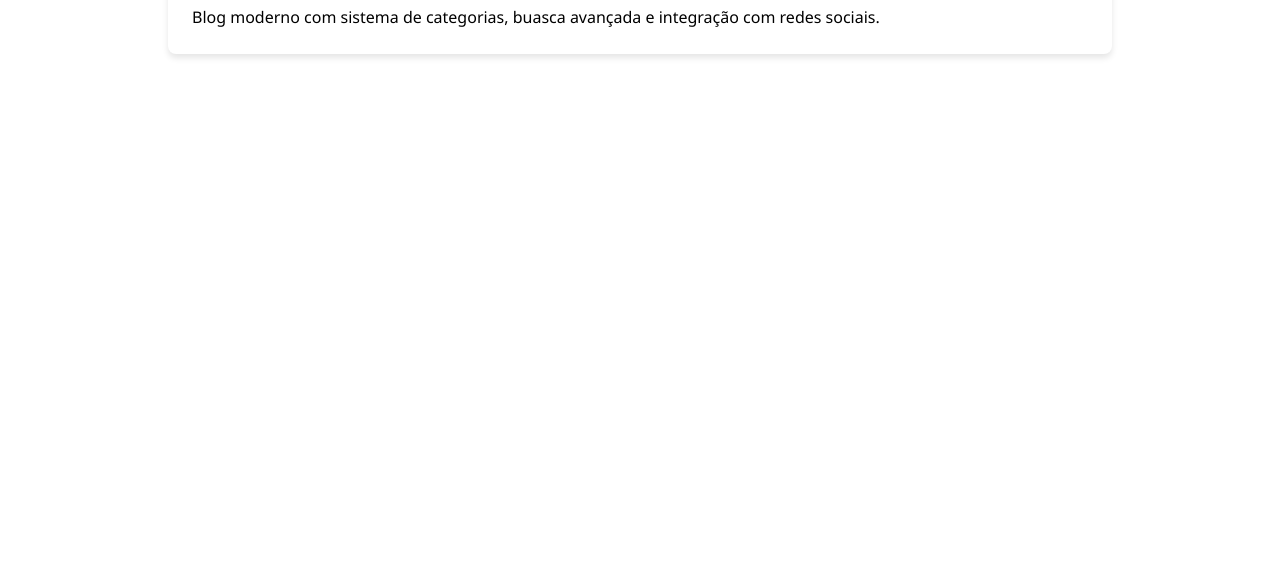
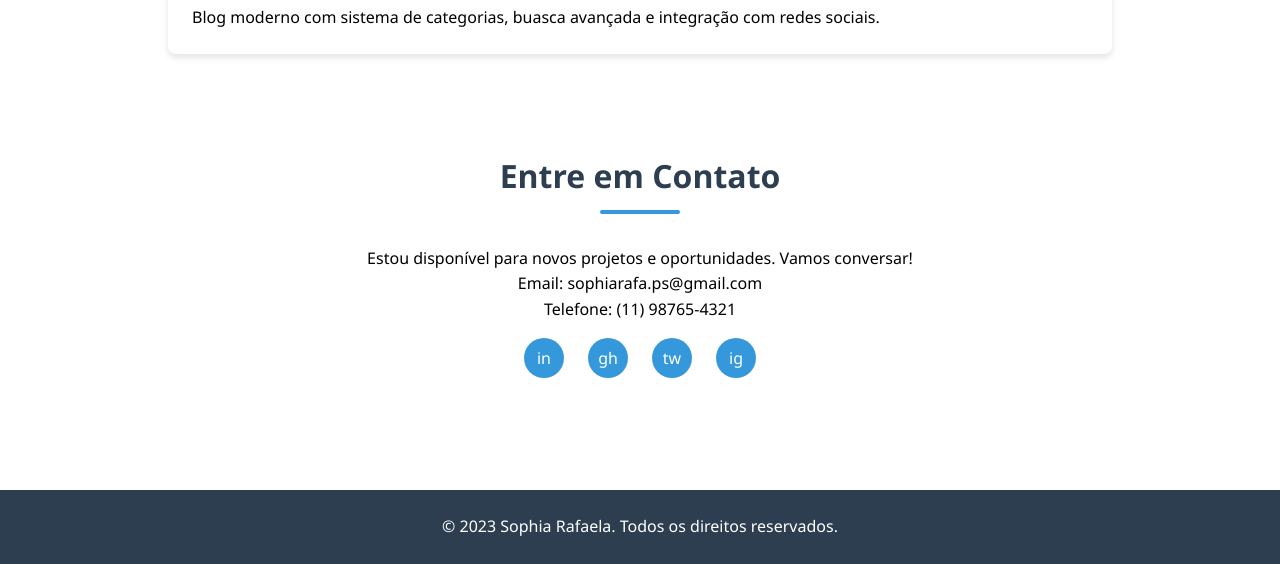
Before and after one commit to Sophia934/Portifolio, a plain HTML site: page INDEX.html in a window 1280 px wide. Shown: the part 1540-2104 px from the top of the page. Before the commit the page ends 1642 px from the top, so only its background shows below. Drawn offline with Linux system fonts and the light colour scheme.

Commit message:
Add files via upload

```diff
--- a/INDEX.html
+++ b/INDEX.html
@@ -71,5 +71,24 @@
         </div>
     </section>
 
+    <section id="contato">
+        <h2>Entre em Contato</h2>
+        <div class="contact-info">
+        <p>Estou disponível para novos projetos e oportunidades. Vamos conversar!</p>
+        <p>Email: <a href="sophiarafa.ps@gmail.com">sophiarafa.ps@gmail.com</a></p>
+        <p>Telefone: (11) 98765-4321</p>
+        <div class="social-links">
+        <a href="#" aria-label="LinkedIn">in</a>
+        <a href="#" aria-label="GitHub">gh</a>
+        <a href="#" aria-label="Twitter">tw</a>
+        <a href="#" aria-label="Instagram">ig</a>
+        </div>
+     </div>
+    </section>
+
+    <footer>
+        <p>&copy; 2023 Sophia Rafaela. Todos os direitos reservados.</p>
+    </footer>
+
 </body>
 </html>
--- a/style.css
+++ b/style.css
@@ -8,7 +8,7 @@
 
 
 body{
-    background-color: white);
+    background-color: white;
     color: black;
     line-height: 1.6;
 }
@@ -147,3 +147,56 @@ header {
      margin-bottom: 0.5rem;
      color: #2c3e50;
      }
+
+/* Contato */
+ .contact-info {
+ text-align: center;
+margin-bottom: 2rem;
+}
+
+.social-links {
+display: flex;
+justify-content: center;
+gap: 1.5rem;
+margin-top: 1rem;
+}
+
+.social-links a {
+display: inline-block;
+width: 40px;
+height: 40px;
+background:#3498db;
+color: white;
+border-radius: 50%;
+text-align: center;
+line-height: 40px;
+transition: background 0.3s;
+}
+.social-links a:hover {
+    background: #2c3e50;
+}
+
+/* Rodapé */
+footer {
+background: #2c3e50;
+color: white;
+text-align: center;
+padding: 1.5rem 0;
+margin-top: 2rem;
+}
+
+/* Responsividade */
+@media (max-width: 768px) {
+nav ul {
+flex-direction: column;
+align-items: center;
+}
+
+nav ul li {
+margin: 0.5rem 0;
+}
+
+section {
+padding: 2rem 5%;
+}
+}
```
